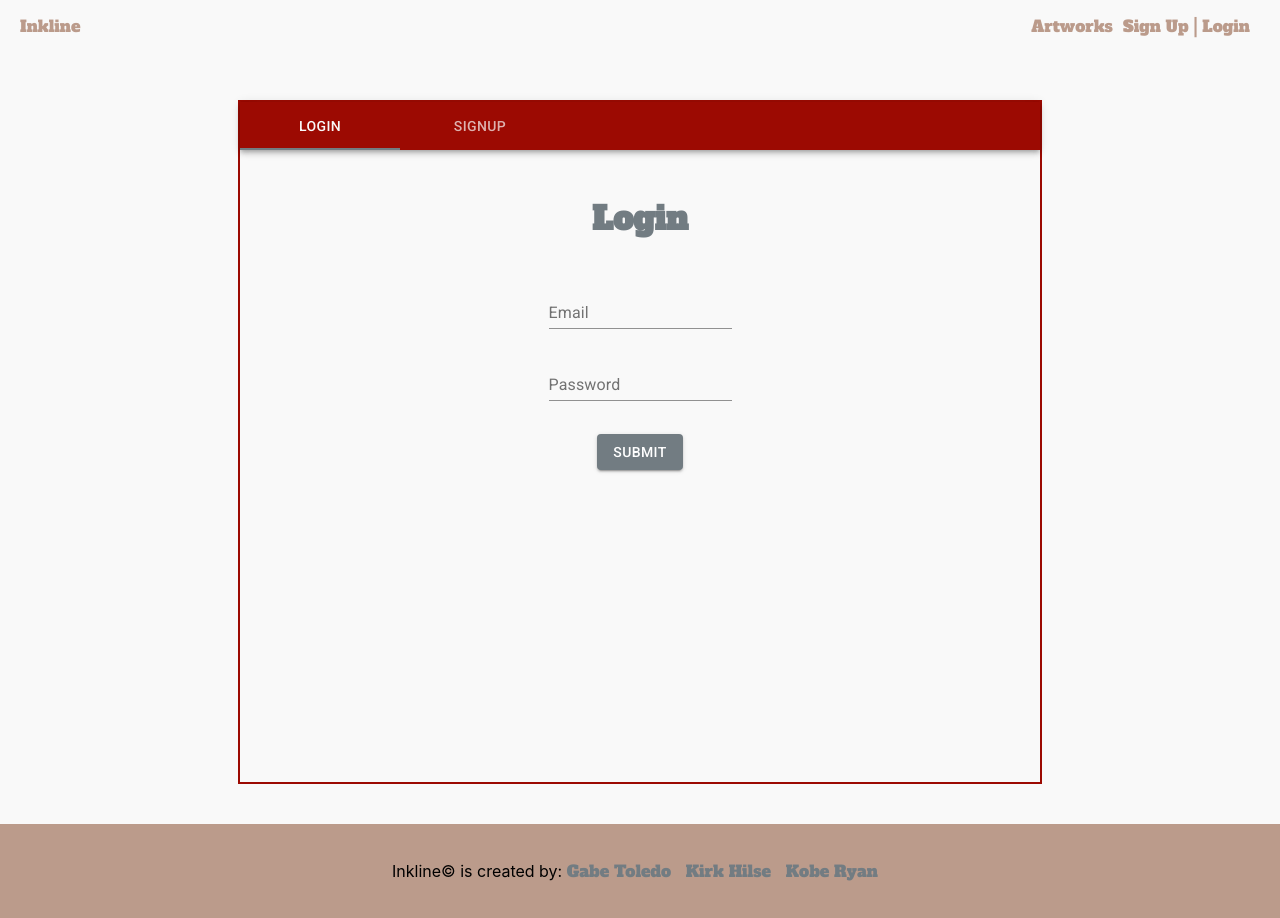
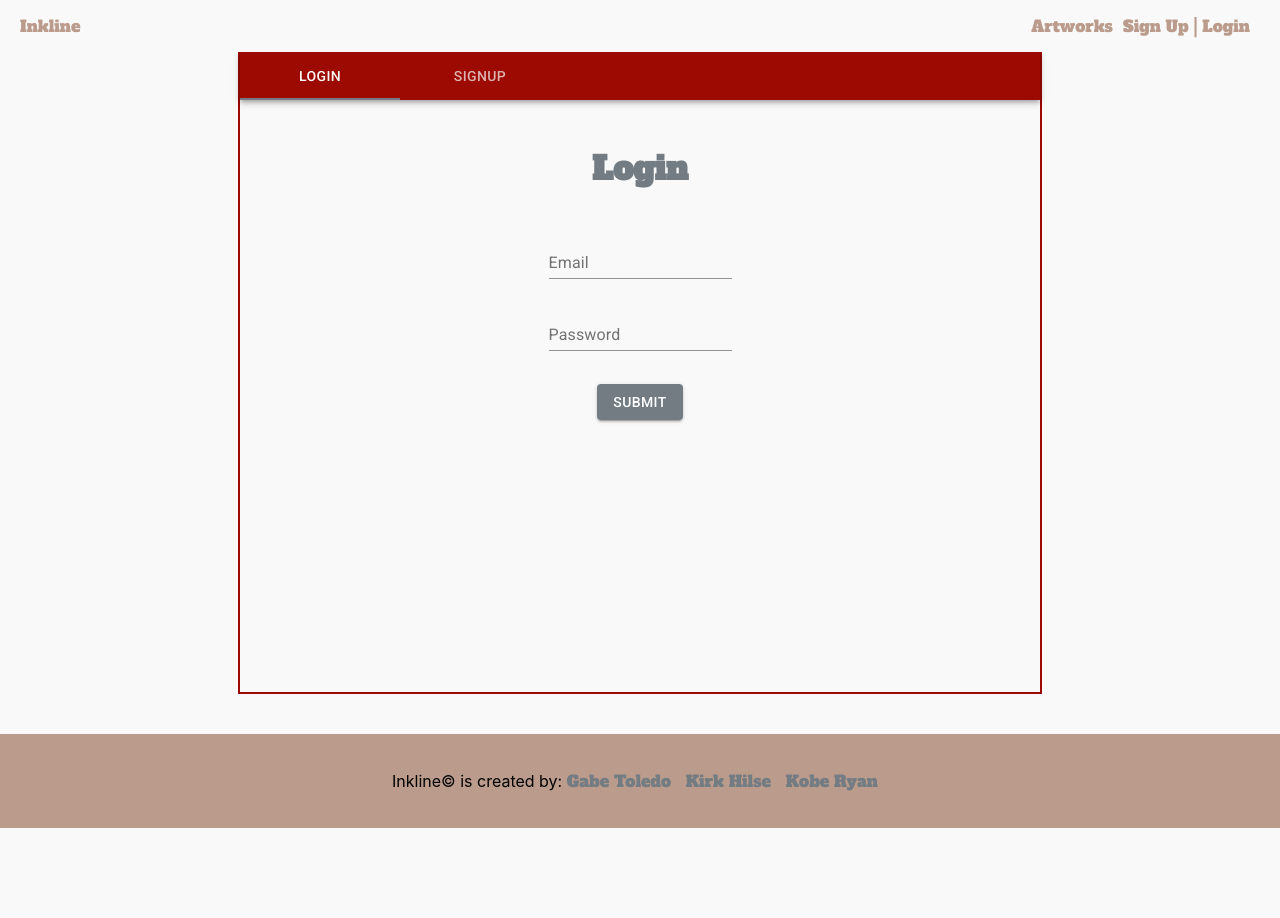
Before and after one commit to klar2d2/project3-client, a React (Create React App) app: page /signup in a window 1280 px wide. After the commit the page ends 828 px from the top, so only its background shows below. Built offline with nearby package versions, Linux system fonts and the light colour scheme; no server answers.

Commit message:
redirect on browse

```diff
--- a/src/App.css
+++ b/src/App.css
@@ -1,7 +1,6 @@
 
 
 body {
-  margin-top: 50px;
   text-align: center;
   font-family: 'Raleway', sans-serif;
   z-index: -1;
@@ -9,6 +8,11 @@ body {
   background-attachment: fixed;
   width: 100%;
   justify-content: center;
+}
+
+main {
+  margin-top: 50px;
+  min-height: 80vh;
 }
 
 #browseContainer {
@@ -56,6 +60,7 @@ a :hover {
 }
 
 .footer{
+
   padding: 20px;
   background-color: #BB9B8B;
 }
@@ -64,11 +69,6 @@ a :hover {
   color: #727C82;
 }
 
-.login {
-  justify-content: center;
-  margin-top: 100px;
-  border: 2px solid black;
-}
 
 .formTemp {
   display: inline-block;
@@ -79,6 +79,10 @@ a :hover {
   border-radius: 2px;
 }
 
+.fb-login {
+  margin-bottom: 20px;
+}
+
 label {
   color: #181617;
 }
@@ -87,16 +91,15 @@ label {
   display: inline-block;
   text-align: center;
   justify-content: center;
-  margin-top: 100px;
-  min-height: 85vh;
+  min-height: 80vh;
 }
 
 .callToAction {
+  justify-content: center;
+  display: inline-block;
   text-align: center;
   width: 80%;
-  margin-left: 10%;
-  margin-top: 200px;
-  height: 60vh;
+  margin-top: 100px;
 }
 
 h1 {
@@ -118,8 +121,9 @@ h1 {
   background-color: #9C0A02;
 }
 
+
 .profile-box {
-  margin: 20px;
+  margin: 80px 20px 20px 20px;
 }
 .ArtistCheck, .ArtistCheck :after {
   font-size: 40px;
--- a/src/App.tsx
+++ b/src/App.tsx
@@ -4,7 +4,7 @@ import {BrowserRouter as Router} from "react-router-dom";
 import "./App.css";
 
 // import Header from './navigation/Header'
-import { GET_FRONTPAGE_POSTS, CURRENT_USER } from "./const";
+import { GET_FRONTPAGE_POSTS, CURRENT_USER, GET_ONE_ARTIST_POST} from "./const";
 import Content from "./Content";
 import Footer from "./navigation/Footer";
 import Nav from "./navigation/Nav";
@@ -75,6 +75,7 @@ class App extends Component<AppProps, IAppState> {
     return (
       <Router>
         <div className="App">
+            <main>
               <Nav user={this.state.user} handleLogout={this.logoutUser}/>
               <Content
               user={this.state.user}
@@ -83,6 +84,7 @@ class App extends Component<AppProps, IAppState> {
               artworks={this.state.artworks}
               current={this.state.current}
               />
+            </main>
           <Footer />
         </div>
       </Router>
--- a/src/FacebookLogin.tsx
+++ b/src/FacebookLogin.tsx
@@ -1,4 +1,5 @@
 import React from "react";
+import Button from "@material-ui/core/Button";
 
 interface IFacebookLoginProps {
   checkFacebookLogin();
@@ -14,7 +15,7 @@ class FacebookLogin extends React.Component<IFacebookLoginProps, {}> {
 
   render() {
     return(
-        <button onClick={this.handleClick}>Facebook</button>
+        <Button onClick={this.handleClick} variant="contained" color="primary" >Link Instagram</Button>
     );
   }
 }
--- a/src/components/auth/Signup.tsx
+++ b/src/components/auth/Signup.tsx
@@ -106,7 +106,7 @@ class Signup extends React.Component<IUserCheck, IState> {
     }
     if (this.state.isVendor) {
       vendorFields = (
-        <div>
+        <div className="fb-login">
           <FacebookLogin checkFacebookLogin={this.checkFacebookLogin}/>
         </div>
       );
--- a/src/components/pages/Browse.tsx
+++ b/src/components/pages/Browse.tsx
@@ -1,7 +1,9 @@
 import GridList from "@material-ui/core/GridList";
 import GridListTile from "@material-ui/core/GridListTile";
 import { createStyles, makeStyles, Theme } from "@material-ui/core/styles";
+import { Redirect } from "react-router-dom";
 import React from "react";
+import {GET_ONE_ARTIST_POST} from '../../const'
 
 const useStyles = makeStyles((theme: Theme) =>
   createStyles({
@@ -22,6 +24,11 @@ interface IBrowseProps {
   refreshArtworks();
 }
 
+const getOneArtwork = (userId, postId) => {
+  console.log('click')
+  return <Redirect to={GET_ONE_ARTIST_POST(userId, postId)} />
+}
+
 const Browse = (props: IBrowseProps) => {
   const classes = useStyles();
   console.log(props.artworks)
@@ -30,7 +37,7 @@ const Browse = (props: IBrowseProps) => {
       <GridList cellHeight={160} cols={3}>
       {props.artworks.map((work, i) => (
             <GridListTile key={work.id} cols={1} className="tile">
-              <img src={work.media_url} alt={work.id} />
+              <img src={work.media_url} alt={work.id} onClick={(e) => {getOneArtwork(work.userId, work.id)}} />
             </GridListTile>
           ))}
       </GridList>
```
Lines whose indentation alone changed are shown as unchanged.
